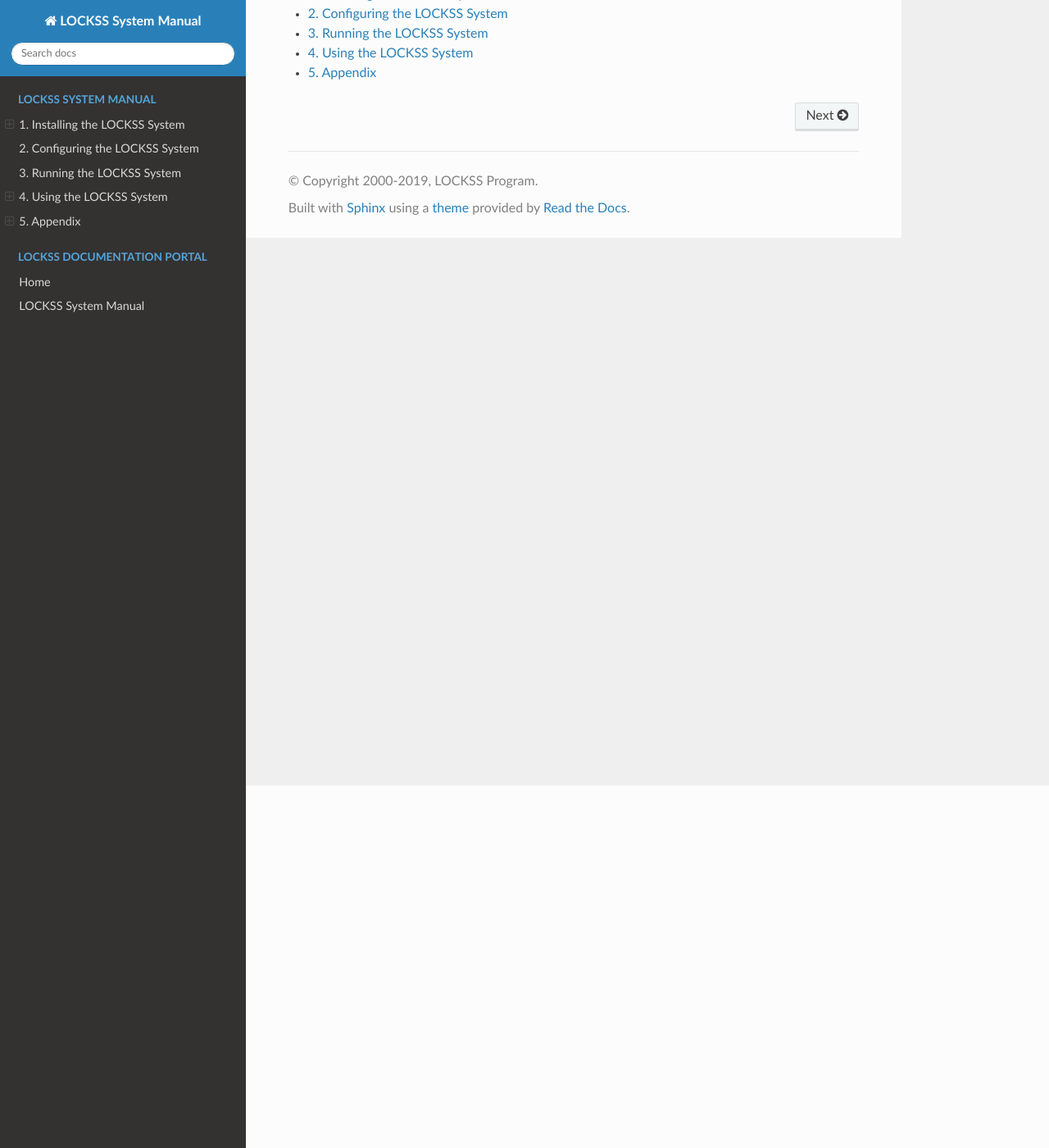
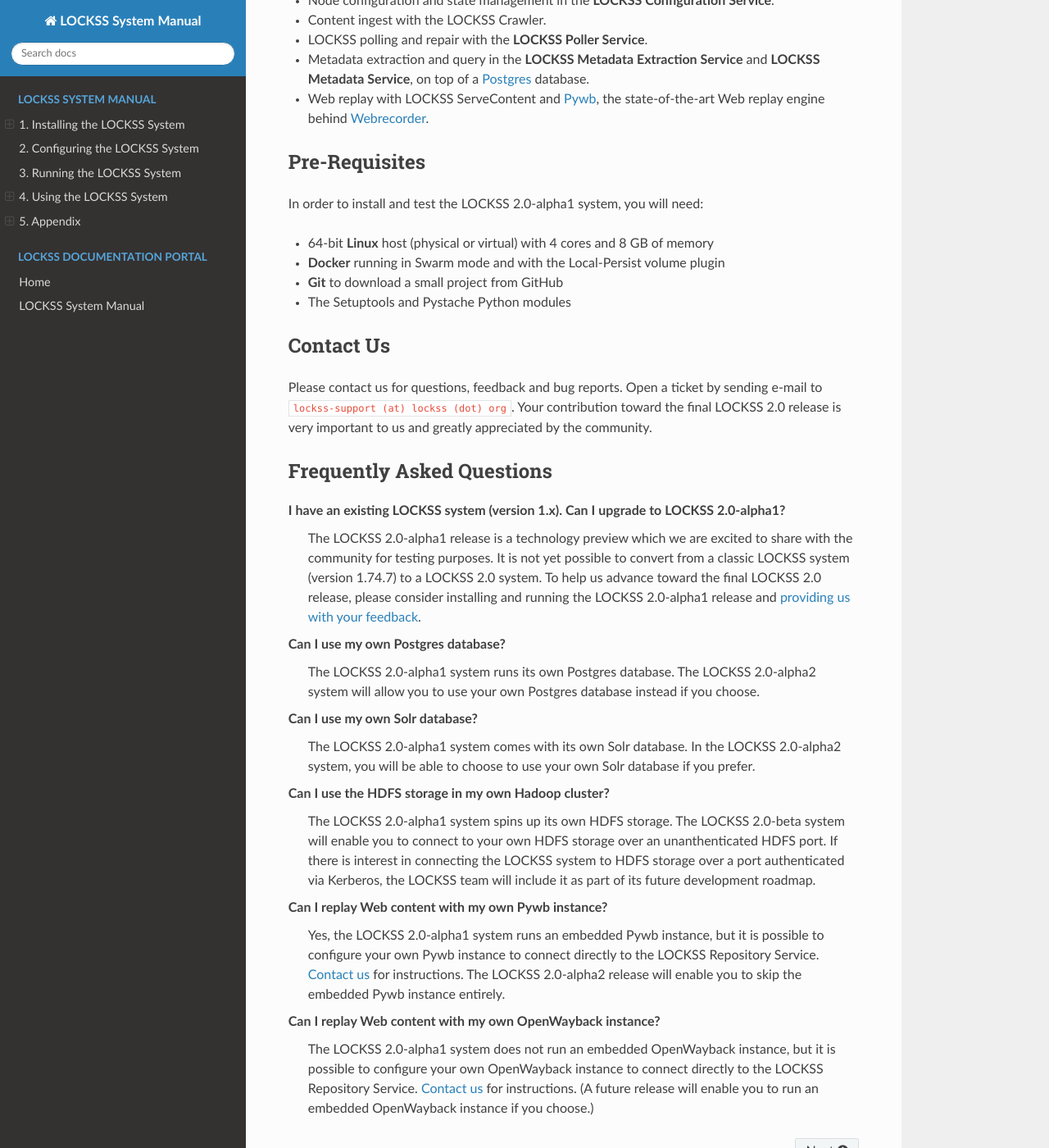
Before and after one commit to lockss/lockss-rtd-manual, a Sphinx documentation site: the page built from docs/index.rst, in a window 1280 px wide and 1400 px high, scrolled down 442 px. Shown: the whole window at 82% size. Built offline with Sphinx 7.4.7 and the Read the Docs theme 2.0.0, drawn with Linux system fonts in a browser that asks for light colours; some of the changed text lies outside the part shown.

Commit message:
Emulate release page from GitHub.

```diff
--- a/docs/index.rst
+++ b/docs/index.rst
@@ -10,11 +10,70 @@ LOCKSS System Manual
 
 **Welcome to the LOCKSS 2.0-alpha1 System Manual.**
 
-Use the popup at the bottom of the menu to navigate to other versions and download offline copies of the manual.
+-----------
+What's New?
+-----------
+
+The LOCKSS 2.0-alpha1 release features:
+
+*  Storage in the **LOCKSS Repository Service**, on top of `Solr <https://lucene.apache.org/solr/>`_.
+
+*  Node configuration and state management in the **LOCKSS Configuration Service**.
+
+*  Content ingest with the LOCKSS Crawler.
+
+*  LOCKSS polling and repair with the **LOCKSS Poller Service**.
+
+*  Metadata extraction and query in the **LOCKSS Metadata Extraction Service** and **LOCKSS Metadata Service**, on top of a `Postgres <https://www.postgresql.org/>`_ database.
+
+*  Web replay with LOCKSS ServeContent and `Pywb <https://github.com/webrecorder/pywb>`_, the state-of-the-art Web replay engine behind `Webrecorder <https://webrecorder.io/>`_.
+
+--------------
+Pre-Requisites
+--------------
+
+In order to install and test the LOCKSS 2.0-alpha1 system, you will need:
+
+*  64-bit **Linux** host (physical or virtual) with 4 cores and 8 GB of memory
+
+*  **Docker** running in Swarm mode and with the Local-Persist volume plugin
+
+*  **Git** to download a small project from GitHub
+
+*  The Setuptools and Pystache Python modules
+
+----------
+Contact Us
+----------
+
+Please contact us for questions, feedback and bug reports. Open a ticket by sending e-mail to ``lockss-support (at) lockss (dot) org``. Your contribution toward the final LOCKSS 2.0 release is very important to us and greatly appreciated by the community.
+
+--------------------------
+Frequently Asked Questions
+--------------------------
+
+I have an existing LOCKSS system (version 1.x). Can I upgrade to LOCKSS 2.0-alpha1?
+   The LOCKSS 2.0-alpha1 release is a technology preview which we are excited to share with the community for testing purposes. It is not yet possible to convert from a classic LOCKSS system (version 1.74.7) to a LOCKSS 2.0 system. To help us advance toward the final LOCKSS 2.0 release, please consider installing and running the LOCKSS 2.0-alpha1 release and :ref:`providing us with your feedback <Contact Us>`.
+
+Can I use my own Postgres database?
+   The LOCKSS 2.0-alpha1 system runs its own Postgres database. The LOCKSS 2.0-alpha2 system will allow you to use your own Postgres database instead if you choose.
+
+Can I use my own Solr database?
+   The LOCKSS 2.0-alpha1 system comes with its own Solr database. In the LOCKSS 2.0-alpha2 system, you will be able to choose to use your own Solr database if you prefer.
+
+Can I use the HDFS storage in my own Hadoop cluster?
+   The LOCKSS 2.0-alpha1 system spins up its own HDFS storage. The LOCKSS 2.0-beta system will enable you to connect to your own HDFS storage over an unanthenticated HDFS port. If there is interest in connecting the LOCKSS system to HDFS storage over a port authenticated via Kerberos, the LOCKSS team will include it as part of its future development roadmap.
+
+Can I replay Web content with my own Pywb instance?
+   Yes, the LOCKSS 2.0-alpha1 system runs an embedded Pywb instance, but it is possible to configure your own Pywb instance to connect directly to the LOCKSS Repository Service. :ref:`Contact us <Contact Us>` for instructions. The LOCKSS 2.0-alpha2 release will enable you to skip the embedded Pywb instance entirely.
+
+Can I replay Web content with my own OpenWayback instance?
+   The LOCKSS 2.0-alpha1 system does not run an embedded OpenWayback instance, but it is possible to configure your own OpenWayback instance to connect directly to the LOCKSS Repository Service. :ref:`Contact us <Contact Us>` for instructions. (A future release will enable you to run an embedded OpenWayback instance if you choose.)
 
 .. toctree::
    :caption: LOCKSS System Manual
    :maxdepth: 1
+   :hidden:
    :numbered:
 
    installing/index
```
